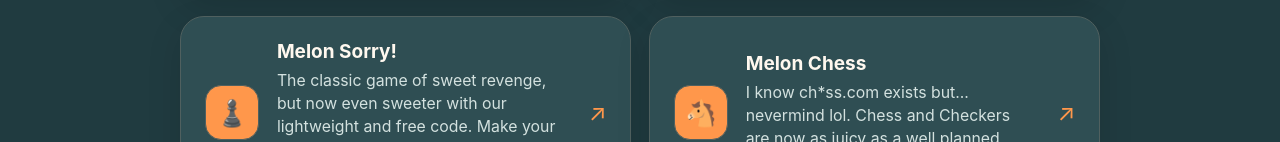
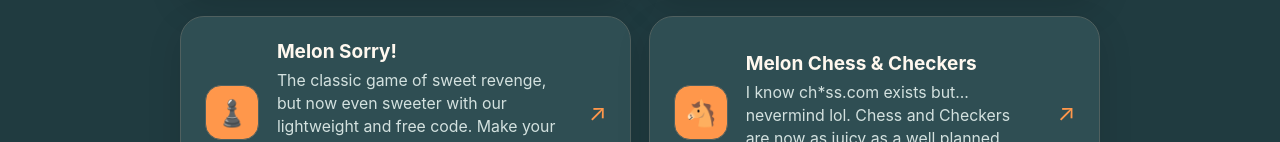
Before and after one commit to Cottongras5/melon, a plain HTML site: page index.html in a window 1280 px wide. Shown: the part 1067-1209 px from the top of the page. Drawn offline with Linux system fonts and the light colour scheme.

Commit message:
The Melon Project

```diff
--- a/index.html
+++ b/index.html
@@ -564,7 +564,7 @@
         thm: "Tune colors, contrast, and atmosphere to create your own flavor of Melon. This will get you code you can use in your favorite Melon apps",
         tam: "Create kitchen or workout timers to organize when to move, and when to tame your time. And say goodbye to those horrible adware wallet-eating playstore apps.",
         sor: "The classic game of sweet revenge, but now even sweeter with our lightweight and free code. Make your memorable moments with your friends more juicy!",
-        chsT: "Melon Chess",
+        chsT: "Melon Chess & Checkers",
         chs: "I know ch*ss.com exists but... nevermind lol. Chess and Checkers are now as juicy as a well planned checkmate!",
         moreT: "More soon",
         more: "The basket is still growing. If Cotton wants to get up, of course...",
@@ -594,7 +594,7 @@
         thm: "Ajuste cores, contraste e clima para criar seu próprio estilo de Melon. No fim, você leva um código para usar nos seus apps Melon favoritos.",
         tam: "Crie timers de cozinha ou treino para organizar quando se mexer e quando domar o seu tempo. E dê adeus àqueles apps horríveis da Play Store cheios de anúncios que devoram sua carteira.",
         sor: "O clássico jogo da doce vingança, mas agora ainda mais doce com nosso código leve e gratuito. Deixe seus momentos memoráveis com os amigos um pouco mais suculentos!",
-        chsT: "Melon Xadrez",
+        chsT: "Melon Xadrez e Damas",
         chs: "Sei que ch*ss.com existe mas... deixa pra lá kkkk. Agora é tão leve que roda até no PC da Xuxa!",
         moreT: "Mais em breve",
         more: "A cesta continua crescendo. Se o Cotton resolver levantar, é claro...",
```
